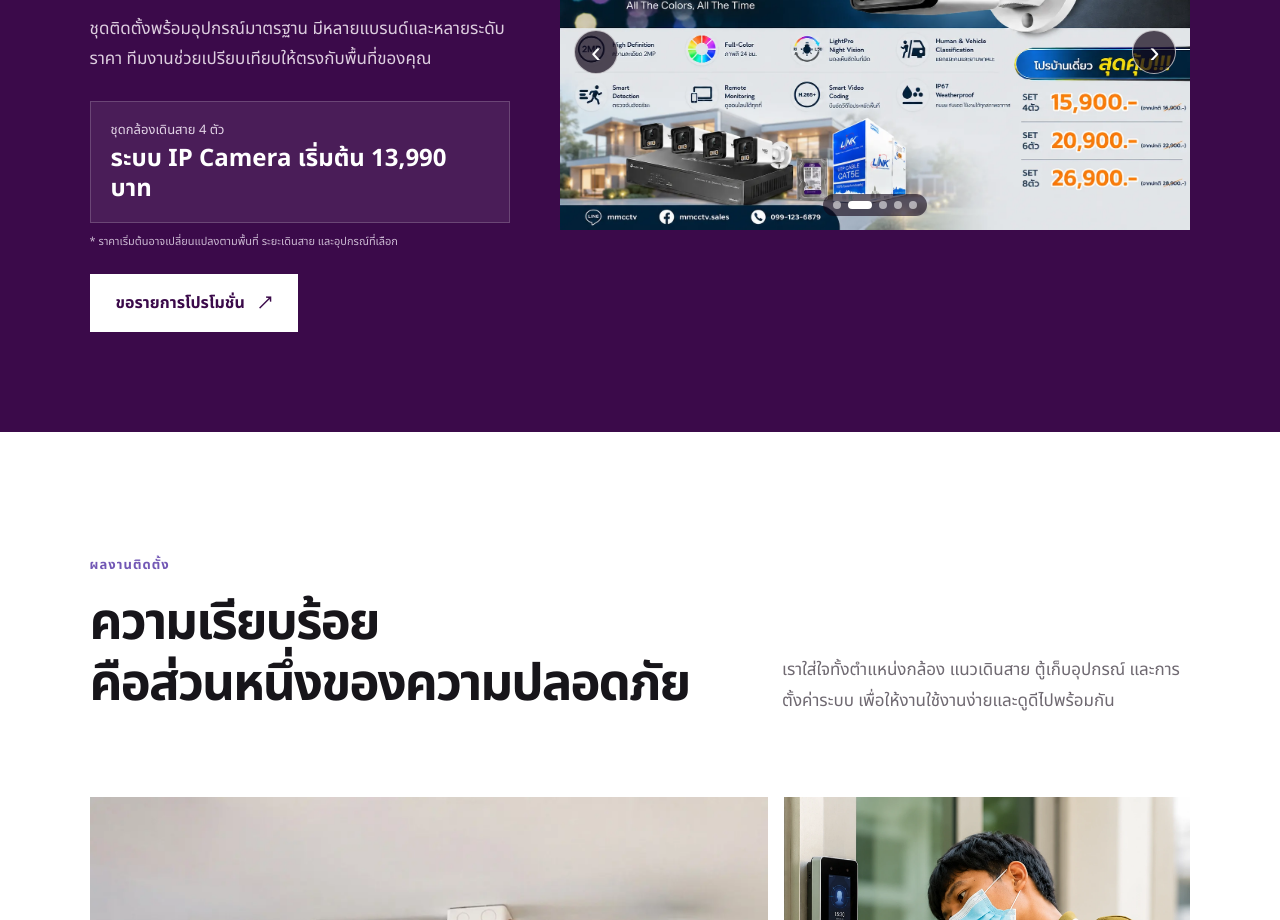
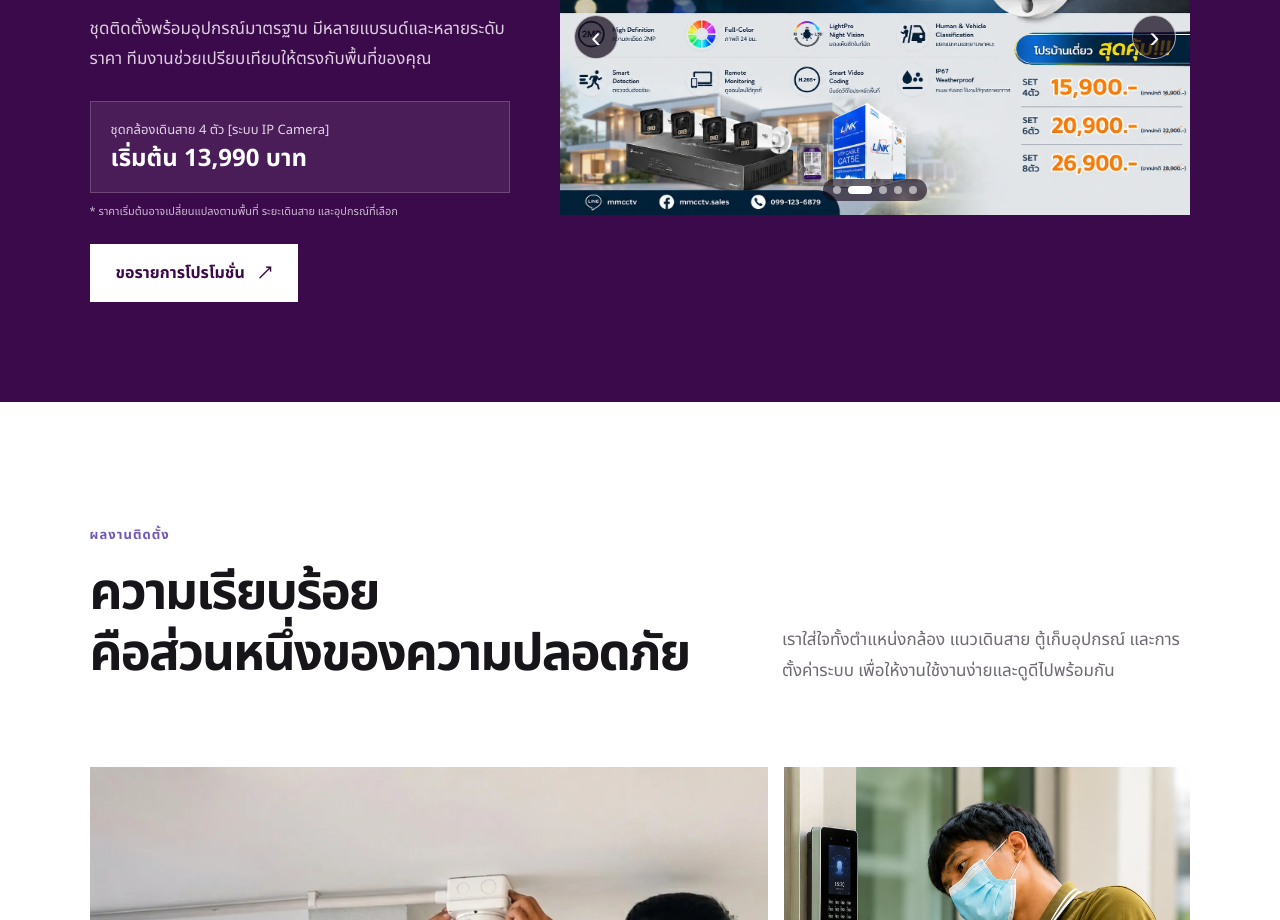
Before and after one commit to momomaggi/mmcctv-website, a React (Vite) app: page / in a window 1280 px wide. Shown: the part 2440-3360 px from the top of the page. Built offline with nearby package versions, Linux system fonts and the light colour scheme.

Commit message:
Update page.tsx

```diff
--- a/src/page.tsx
+++ b/src/page.tsx
@@ -286,8 +286,8 @@ const scrollReviews = (direction: "previous" | "next") => {
     </p>
     <div className="promo-prices" aria-label="ราคาเริ่มต้น">
   <div className="promo-price-item">
-    <span>ชุดกล้องเดินสาย 4 ตัว</span>
-    <strong>ระบบ IP Camera เริ่มต้น 13,990 บาท</strong>
+    <span>ชุดกล้องเดินสาย 4 ตัว [ระบบ IP Camera]</span>
+    <strong>เริ่มต้น 13,990 บาท</strong>
   </div>
 </div>
 
```
